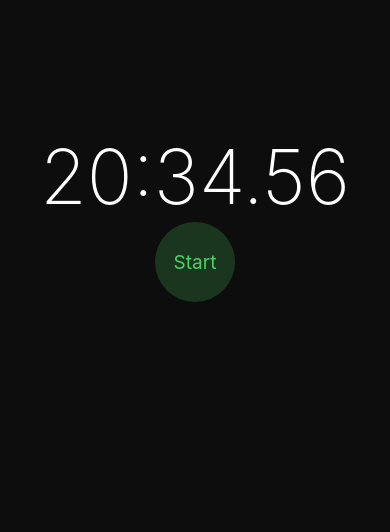
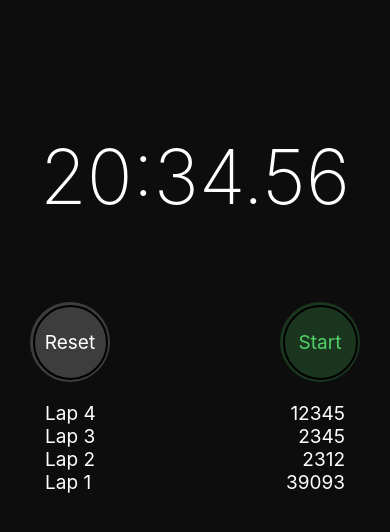
Before and after one commit to grantalf/WatchTrain, a React Native app: screen / in a window 390 px wide. Shown: the top 532 px of the page. Built offline with nearby package versions, Linux system fonts and the light colour scheme.

Commit message:
formatted buttons and added lap table

```diff
--- a/App.js
+++ b/App.js
@@ -1,6 +1,6 @@
 import { StatusBar } from 'expo-status-bar';
 import React from 'react';
-import { StyleSheet, Text, View } from 'react-native';
+import { StyleSheet, Text, View, ScrollView } from 'react-native';
 import moment from 'moment';
 
 const DATA = {
@@ -21,8 +21,39 @@ function Timer({interval}) {
 function RoundButton({title, color, background}) {
   return (
     <View style={[styles.button, {backgroundColor: background}]}>
+      <View style={styles.buttonBorder}>
       <Text style={[styles.buttonTitle, {color}]}>{title}</Text>
+      </View>
     </View>
+  )
+}
+
+function Lap({number, interval}) {
+  return (
+    <View style={styles.lap}>
+      <Text style={styles.lapText}>Lap {number}</Text>
+      <Text style={styles.lapText}>{interval}</Text>
+    </View>
+  )
+}
+
+function LapsTable({laps}) {
+  return (
+    <ScrollView style={styles.scrollView}>
+      {laps.map((lap, index, key) => (
+        <Lap
+          key={laps.length - index}
+          number={laps.length - index}
+          interval={lap}
+        />
+      ))}
+    </ScrollView>
+  )
+}
+
+function ButtonsRow({children}) {
+  return (
+    <View style={styles.buttonsRow}>{children}</View>
   )
 }
 
@@ -30,7 +61,11 @@ export default function App() {
   return (
     <View style={styles.container}>
       <Timer interval={DATA.timer} />
-      <RoundButton title='Start'color='#50D167' background='#1B361F'/>
+      <ButtonsRow>
+        <RoundButton title='Reset'color='#FFFFFF' background='#3D3D3D'/>
+        <RoundButton title='Start'color='#50D167' background='#1B361F'/>
+      </ButtonsRow>
+      <LapsTable laps={DATA.laps} />
     </View>
   );
 }
@@ -41,6 +76,7 @@ const styles = StyleSheet.create({
     backgroundColor: '#0D0D0D',
     alignItems: 'center',
     paddingTop: 130,
+    paddingHorizontal: 30,
   },
   timer: {
     color: '#FFFFFF',
@@ -56,5 +92,32 @@ const styles = StyleSheet.create({
   },
   buttonTitle: {
     fontSize: 19
+  },
+  buttonBorder: {
+    width: 75,
+    height: 75,
+    borderRadius: 38,
+    borderWidth: 2,
+    justifyContent: 'center',
+    alignItems: 'center',
+  },
+  buttonsRow: {
+    flexDirection: 'row',
+    alignSelf: 'stretch',
+    justifyContent: 'space-between',
+    marginTop: 80,
+  },
+  lapText: {
+    color: '#FFFFFF',
+    fontSize: 19,
+  },
+  lap: {
+    flexDirection: 'row',
+    justifyContent: 'space-between',
+  },
+  scrollView: {
+    alignSelf: 'stretch',
+    paddingTop: 20,
+    paddingHorizontal: 15,
   }
 });
```
